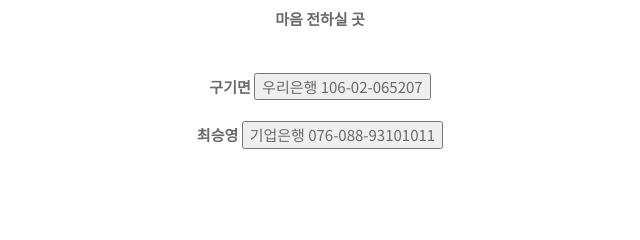
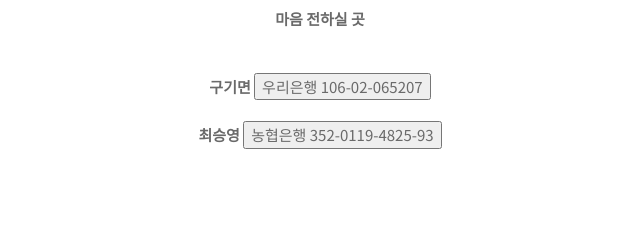
Before and after one commit to SeongbeomDanbi/SeongbeomDanbi.github.io, a plain HTML site: page index.html in a window 1280 px wide. Shown: the part 2380-2620 px from the top of the page, 320-960 px from the left. Drawn offline with nearby package versions, Linux system fonts and the light colour scheme; a small style sheet from the web is missing; a web font is replaced by a local one.

Commit message:
계좌번호

```diff
--- a/index.html
+++ b/index.html
@@ -312,8 +312,8 @@
 
 								<!--&nbsp;&nbsp;&nbsp;&nbsp;&nbsp;&nbsp;&nbsp;&nbsp;&nbsp;&nbsp;&nbsp;&nbsp;&nbsp;&nbsp;&nbsp;&nbsp;&nbsp;&nbsp;&nbsp;&nbsp;-->
 								<b>최승영</b>
-								<button class="btn2" data-clipboard-text="기업은행 076-088-93101011">
-									기업은행 076-088-93101011
+								<button class="btn2" data-clipboard-text="농협은행 352-0119-4825-93">
+									농협은행 352-0119-4825-93
 								</button>
 							  </div>
 
```
